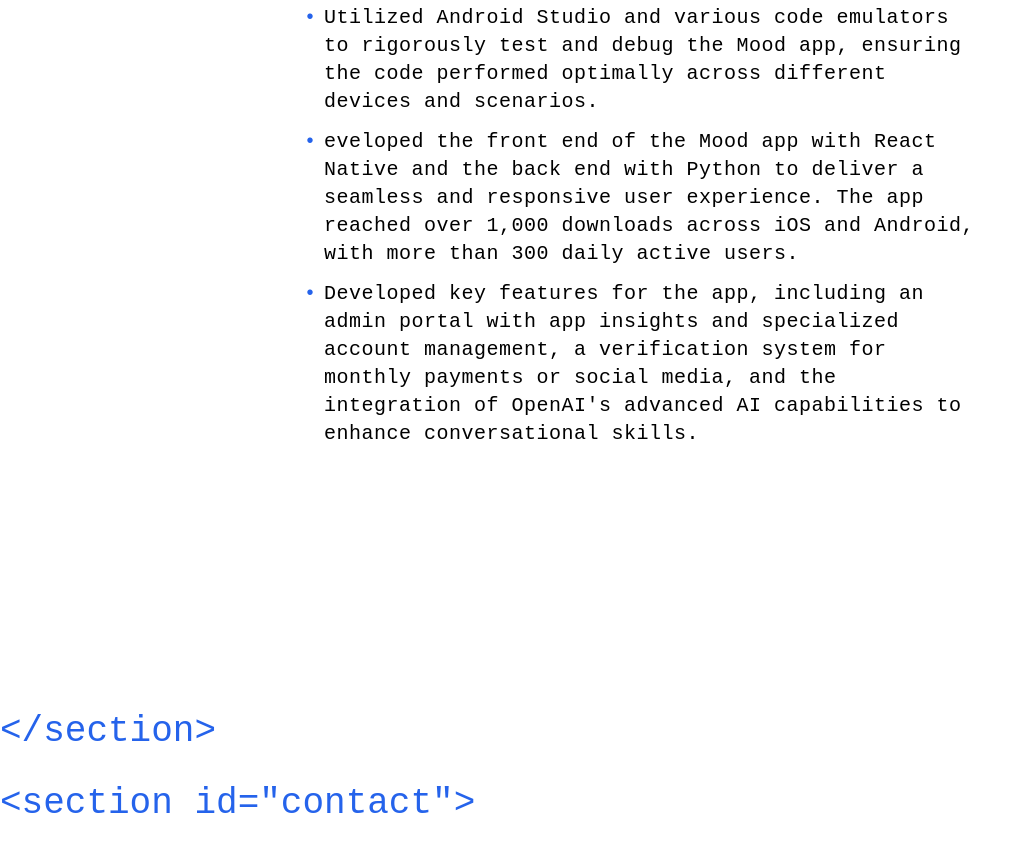
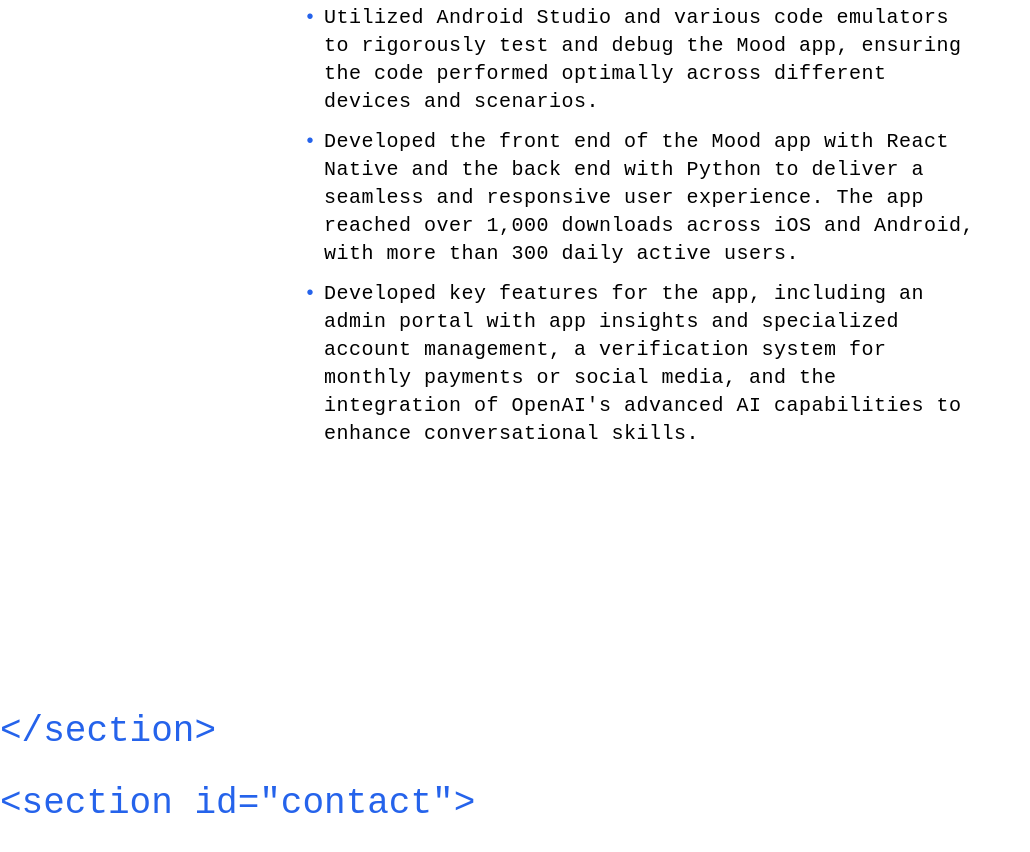
Before and after one commit to John-Naquin/Portfolio, a React (Create React App) app: page / in a window 1280 px wide. Shown: the part 6760-7612 px from the top of the page, without its empty margins (0-1030 px from the left). Built offline with nearby package versions, Linux system fonts and the light colour scheme.

Commit message:
Fixed typo in work

```diff
--- a/src/components/Work.js
+++ b/src/components/Work.js
@@ -52,7 +52,7 @@ const Work = () => {
                 <h5 className="text-lg font-semibold tracking-wide mt-2 text-black text-center">Software Developer | Remote | October 2023 - June 2024</h5>
                 <ul className="text-lg md:text-xl tracking-wide mt-4 mx-auto max-w-2xl pl-0">
                     <li className="my-3 pl-5 relative list-none before:content-['•'] before:absolute before:left-0 before:text-blue-600">Utilized Android Studio and various code emulators to rigorously test and debug the Mood app, ensuring the code performed optimally across different devices and scenarios.</li>
-                    <li className="my-3 pl-5 relative list-none before:content-['•'] before:absolute before:left-0 before:text-blue-600">eveloped the front end of the Mood app with React Native and the back end with Python to deliver a seamless and responsive user experience. The app reached over 1,000 downloads across iOS and Android, with more than 300 daily active users.</li>
+                    <li className="my-3 pl-5 relative list-none before:content-['•'] before:absolute before:left-0 before:text-blue-600">Developed the front end of the Mood app with React Native and the back end with Python to deliver a seamless and responsive user experience. The app reached over 1,000 downloads across iOS and Android, with more than 300 daily active users.</li>
                     <li className="my-3 pl-5 relative list-none before:content-['•'] before:absolute before:left-0 before:text-blue-600">Developed key features for the app, including an admin portal with app insights and specialized account management, a verification system for monthly payments or social media, and the integration of OpenAI's advanced AI capabilities to enhance conversational skills.</li>
                 </ul>
             </div>
```
